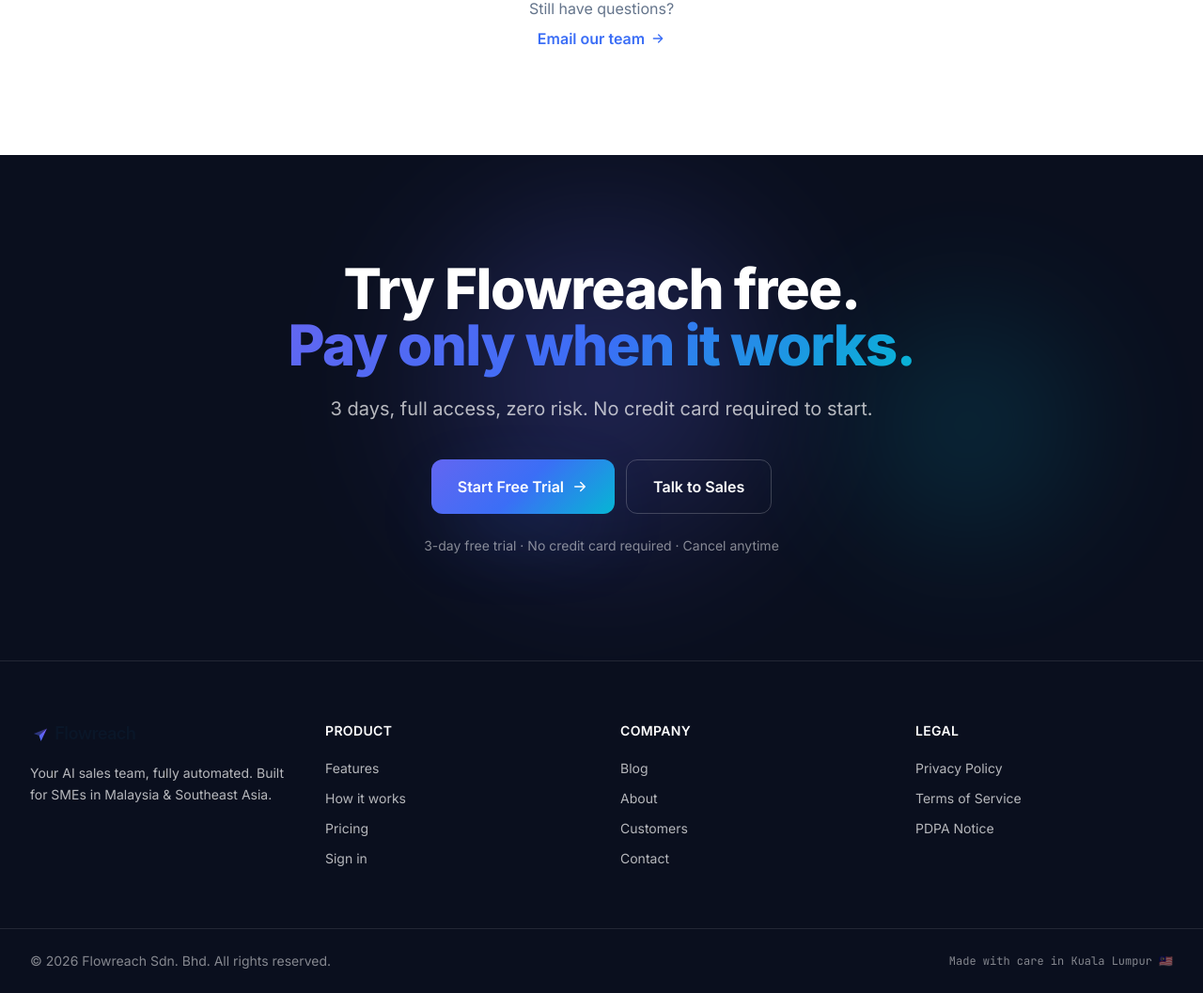
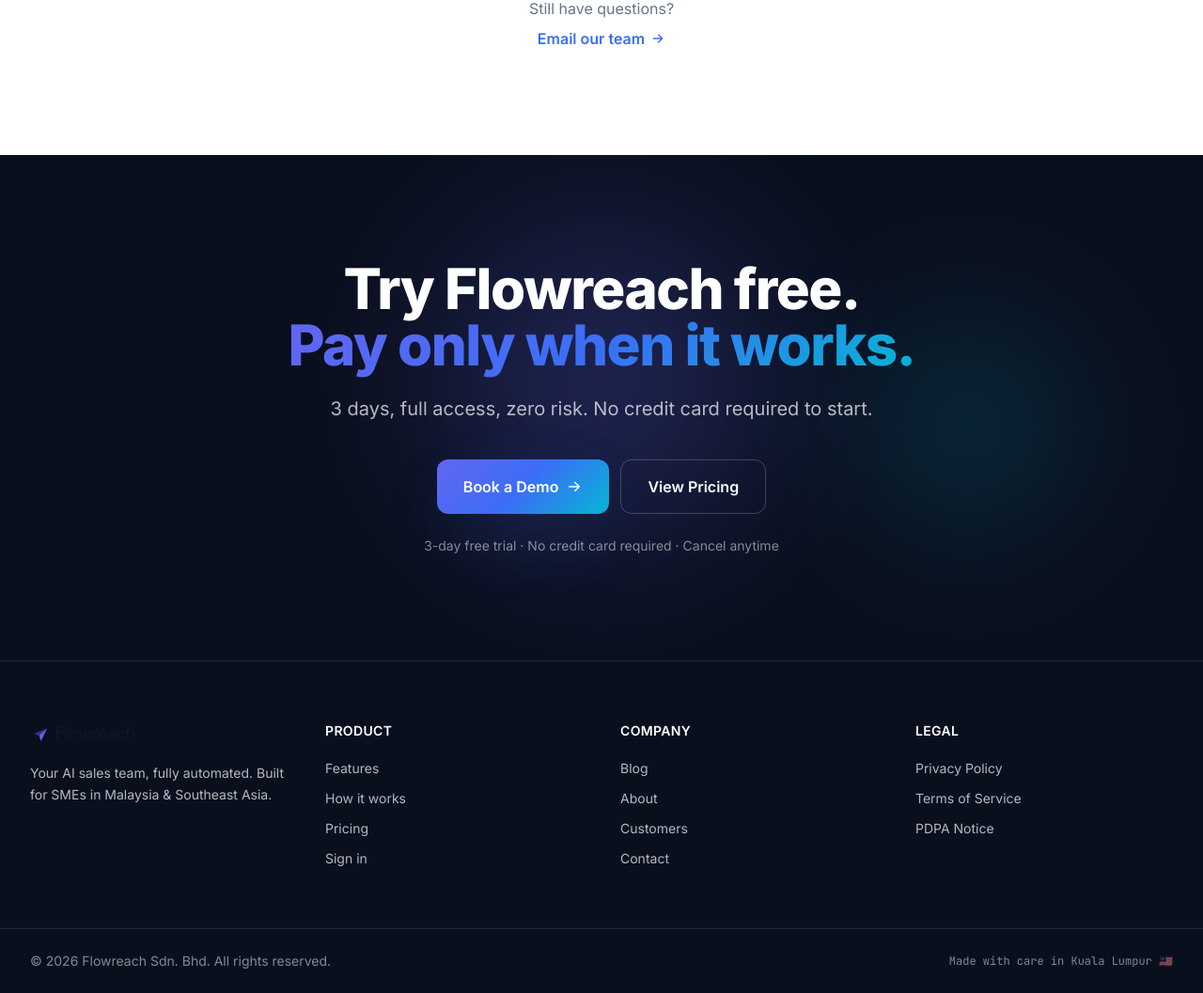
Before and after one commit to cheersparty99-001/agentflow, a FastAPI app: page /pricing in a window 1280 px wide. Shown: the part 4659-5716 px from the top of the page at 94% size. Run offline with FastAPI, Linux system fonts and the light colour scheme; some libraries are stand-ins or nearby versions.

Commit message:
fix: bottom CTA also updated to Book a Demo / View Pricing

```diff
--- a/templates/landing/pricing.html
+++ b/templates/landing/pricing.html
@@ -633,12 +633,12 @@
       3 days, full access, zero risk. No credit card required to start.
     </p>
     <div class="mt-10 flex flex-col sm:flex-row gap-3 justify-center">
-      <a href="/login" class="inline-flex items-center justify-center gap-2 px-7 py-4 rounded-xl gradient-bg text-white font-semibold shadow-glow hover:opacity-90 transition">
-        Start Free Trial
+      <a href="/demo" class="inline-flex items-center justify-center gap-2 px-7 py-4 rounded-xl gradient-bg text-white font-semibold shadow-glow hover:opacity-90 transition">
+        Book a Demo
         <svg width="18" height="18" viewBox="0 0 24 24" fill="none"><path d="M5 12h14M13 6l6 6-6 6" stroke="currentColor" stroke-width="2" stroke-linecap="round" stroke-linejoin="round"/></svg>
       </a>
-      <a href="mailto:yy@flowreach.work" class="inline-flex items-center justify-center gap-2 px-7 py-4 rounded-xl border border-white/20 text-white font-semibold hover:bg-white/5 transition">
-        Talk to Sales
+      <a href="/pricing" class="inline-flex items-center justify-center gap-2 px-7 py-4 rounded-xl border border-white/20 text-white font-semibold hover:bg-white/5 transition">
+        View Pricing
       </a>
     </div>
     <p class="mt-6 text-sm text-white/50">3-day free trial · No credit card required · Cancel anytime</p>
```
